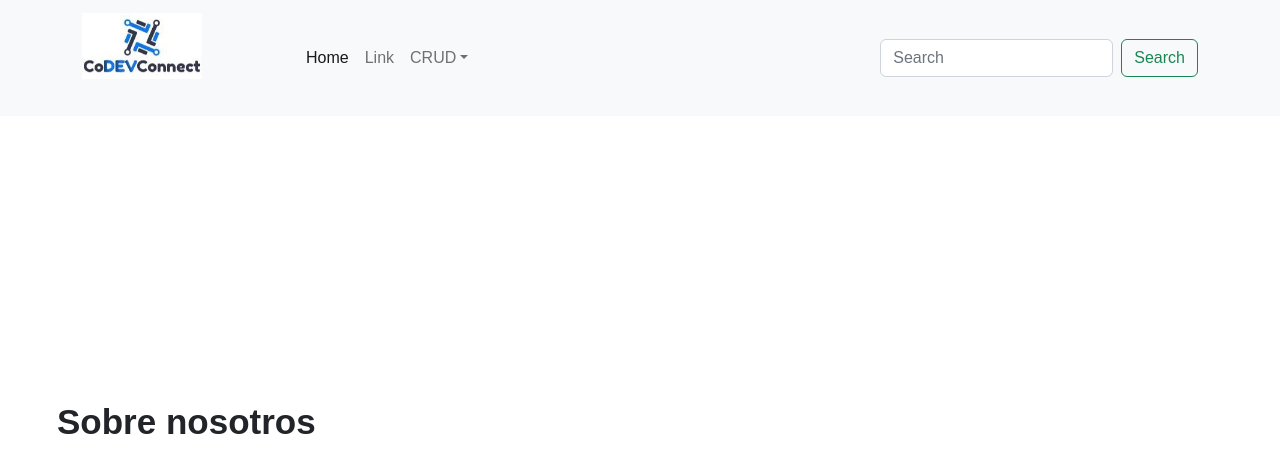
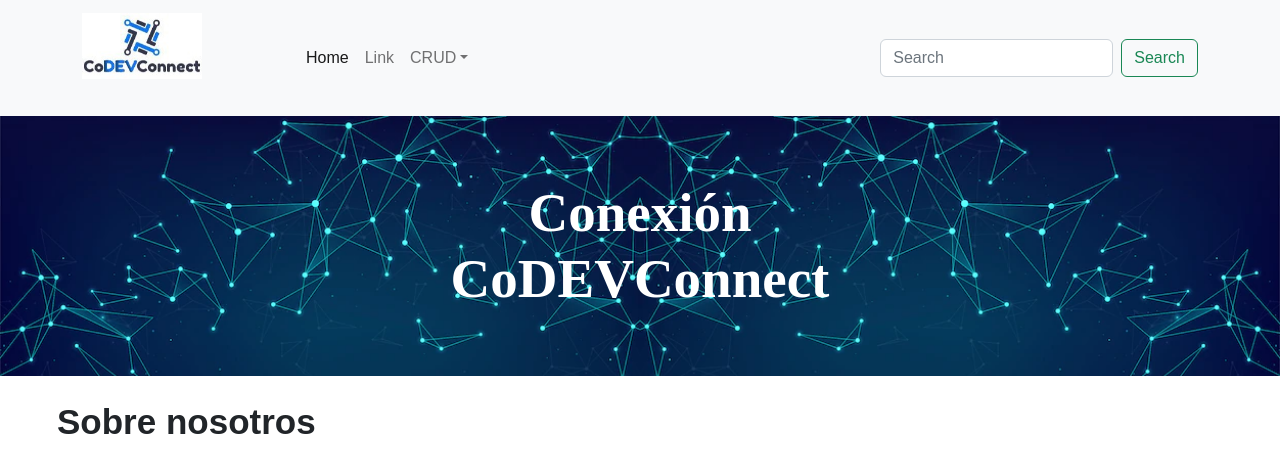
Before and after one commit to 4li3ntr3x/Front, a plain HTML site: page index.html in a window 1280 px wide. Drawn offline with nearby package versions, Linux system fonts and the light colour scheme.

Commit message:
ruta css arreglada

```diff
--- a/css/index.css
+++ b/css/index.css
@@ -17,7 +17,7 @@
     justify-content: center;
     text-align: center;
 
-    background-image: url(../FrontEnd/img/conexion-titulo1.png);
+    background-image: url(../img/conexion-titulo1.png);
     background-size: cover;
 }
 
```
